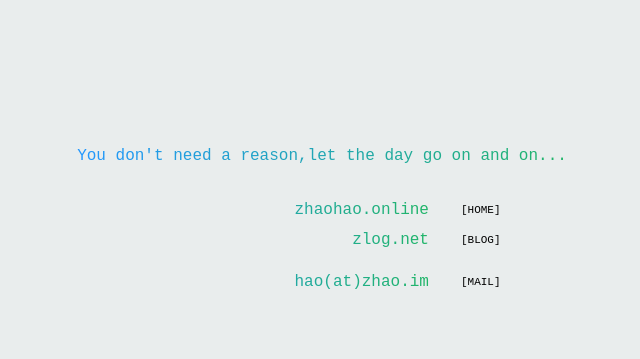
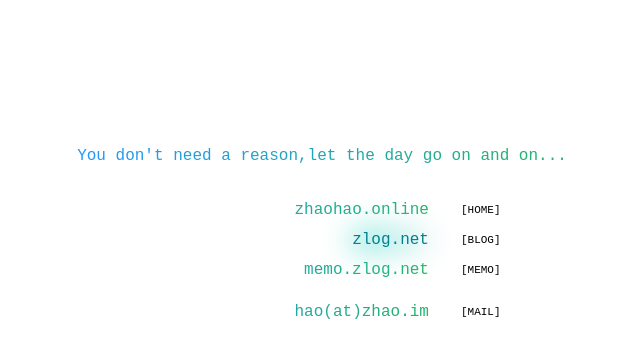
Before and after one commit to zhaohao/index, a plain HTML site: page index.html in a window 1280 px wide. Shown: the whole page, without its empty margins (318-958 px from the left). Drawn offline with Linux system fonts and the light colour scheme; a web font is replaced by a local one.

Commit message:
Update index.html

```diff
--- a/index.html
+++ b/index.html
@@ -28,12 +28,20 @@
             background: linear-gradient(to bottom,
                     rgb(66, 133, 244) 25%,
                     rgb(0, 200, 50) 75%);
+
+            background-clip: text;
+            color: transparent;
+
             -webkit-background-clip: text;
             -webkit-text-fill-color: transparent;
         }
 
         .gradient-horizontal-text {
             background: linear-gradient(90deg, #2297ff, #21b568);
+
+            background-clip: text;
+            color: transparent;
+
             -webkit-background-clip: text;
             -webkit-text-fill-color: transparent;
         }
@@ -42,7 +50,6 @@
             position: relative;
             display: inline-block;
             isolation: isolate;
-            /* 创建新的堆叠上下文 */
         }
 
         .colorfultxt:before {
@@ -122,15 +129,14 @@
         }
 
         .colorfultxt a {
-            font-weight: 600;
             font-family: "Bold Dot Digital-7", monospace, "Century Gothic", "LXGW WenKai Screen", sans-serif;
-            color: #1a4a4a;
+            color: #008090;
             text-decoration: none;
         }
     </style>
 </head>
 
-<body style="background: #E9EDED;">
+<body>
     <script>
         const favicons = [
             '001.svg',
@@ -187,8 +193,8 @@
                     </td>
                 </tr>
 
-                <tr class="null">
-                    <td style="text-align: right" class="gradient-horizontal-text">
+                <tr class="null" style="text-align: right;">
+                    <td style="text-align: right" class="colorfultxt">
                         <a href="https://zlog.net/" target="_blank">zlog.net</a>
                     </td>
                     <td style="text-align: left; font-size:11px; font-family: 'Courier New', Courier, monospace;">
@@ -196,6 +202,15 @@
                     </td>
                 </tr>
 
+
+                <tr class="null">
+                    <td style="text-align: right" class="gradient-horizontal-text">
+                        <a href="https://memo.zlog.net/" target="_blank">memo.zlog.net</a>
+                    </td>
+                    <td style="text-align: left; font-size:11px; font-family: 'Courier New', Courier, monospace;">
+                        [MEMO]
+                    </td>
+                </tr>
 
                 <tr>
                     <td style="text-align: right"></td>
```
